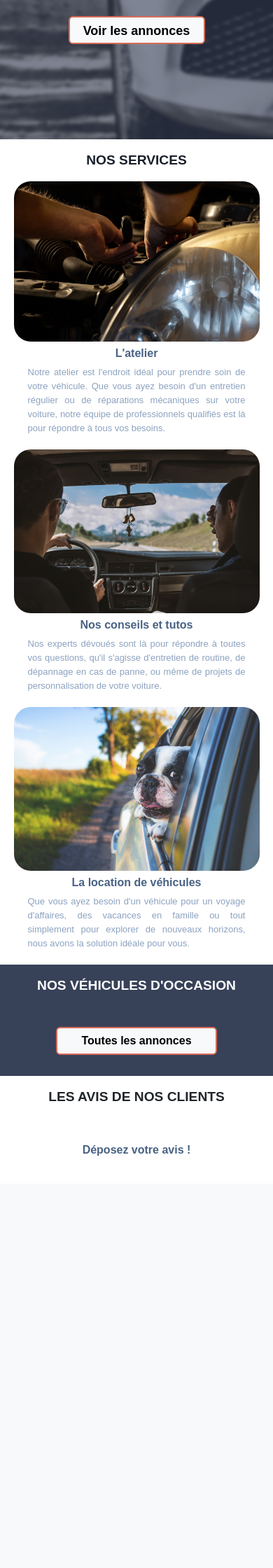
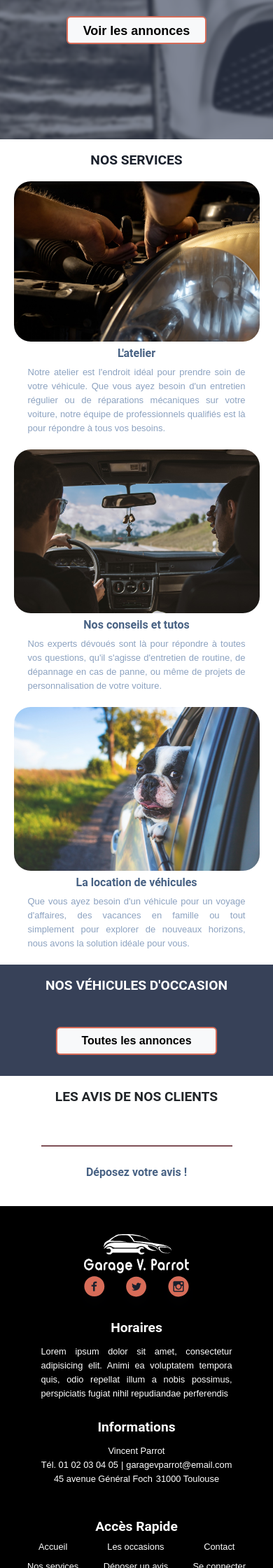
Before and after one commit to Lykoleen/Garage_V_Parrot, a PHP site: template src/Views/main/index.php in a window 390 px wide. Shown: the part 640-2880 px from the top of the page at 70% size. Before the commit the page ends 2291 px from the top, so only its background shows below. Run offline with PHP 8.4, Linux system fonts and the light colour scheme; the template is opened without the code that fills it, so the values that code supplies are empty.

Commit message:
📦 NEW: Design footer version mobile

```diff
--- a/src/Views/default.php
+++ b/src/Views/default.php
@@ -8,6 +8,8 @@
     <link rel="stylesheet" type="text/css" href="/css/init.css"/>
     <link rel="stylesheet" type="text/css" href="/css/main.css"/>
     <link rel="stylesheet" type="text/css" href="/css/horaires.css"/>
+    <link rel="stylesheet" type="text/css" href="/css/header.css"/>
+    <link rel="stylesheet" type="text/css" href="/css/footer.css"/>
     <title>Garage V_Parrot - <?= $pageTitle ?? 'Accueil' ?></title>
 </head>
 
@@ -74,6 +76,59 @@
         <?= $contenu ?>
     </main>
 
+    <footer>
+        <div class="container_infos_footer">
+            <div class="logo_et_reseaux">
+                <img width="150" class="logo_blanc" src="<?php realpath(dirname(__DIR__, 1))?>/assets/img/logo_blanc.svg" alt="logo du garage automobile de monsieur parrot vincent">
+                <div class="reseaux">
+                    <img src="<?php realpath(dirname(__DIR__, 1))?>/assets/img/facebook.svg" alt="logo du garage automobile de monsieur parrot vincent">
+                    <img src="<?php realpath(dirname(__DIR__, 1))?>/assets/img/twitter.svg" alt="logo du garage automobile de monsieur parrot vincent">
+                    <img src="<?php realpath(dirname(__DIR__, 1))?>/assets/img/instagram.svg" alt="logo du garage automobile de monsieur parrot vincent">
+                </div>
+            </div>
+            <div class="horaires">
+                <h3>Horaires</h3>
+                <p>Lorem ipsum dolor sit amet, consectetur adipisicing elit. Animi ea voluptatem tempora quis, odio repellat illum a nobis possimus, perspiciatis fugiat nihil repudiandae perferendis</p>
+            </div>
+            <div class="infos_garage">
+                <h3>Informations</h3>
+                <p>Vincent Parrot</p>
+                <div class="p_groupe1">
+                    <p>Tél. 01 02 03 04 05</p>
+                    <p>garagevparrot@email.com</p>
+                </div>
+                <div class="p_groupe2">
+                    <p>45 avenue Général Foch</p>
+                    <p>31000 Toulouse</p>
+                </div>
+            </div>
+            <div class="acces_rapide">
+                <h3>Accès Rapide</h3>
+                <div class="link_acces_rapide">
+                    <div class="link_accueil_et_services">
+                        <a class="link" href="/">Accueil</a>
+                        <a class="link" href="#services">Nos services</a>
+                    </div>
+                    <div class="link_occasions_et_avis">
+                        <a class="link" href="/annonces">Les occasions</a>
+                        <a class="link" href="#depot_avis">Déposer un avis</a>
+                    </div>
+                    <div class="link_contact_et_connexion">
+                        <a class="link" href="/contact">Contact</a>
+                        <a class="link" href="/employes/login">Se connecter</a>
+                    </div>
+                </div>
+            </div>
+        </div>
+        <div class="container_mentions">
+            <div class="link_mentions">
+                <a href="">©2023 Garage V.Parrot. Tous droits réservés.</a>
+                <a href="">Politique de confidentialité</a>
+                <a href="">Mentions légales</a>
+            </div>
+        </div>
+    </footer>
+
     <script src="/bootstrap/js/bootstrap.bundle.min.js"></script>
     <script src="/bootstrap/js/bootstrap.min.js"></script>
     <script src="/js/note.js"></script>
--- a/src/Views/main/index.php
+++ b/src/Views/main/index.php
@@ -6,12 +6,12 @@
             <p>Que vous recherchiez des services d'entretien, de réparation, ou que vous souhaitiez acheter une voiture d’occasion, vous êtes au bon endroit !</p>
         </div>
         <a href="/annonces/index">
-            <button class="w-50 btn btn-light btn_presentation">Voir les annonces</button>
+            <button class="btn btn-light btn_presentation">Voir les annonces</button>
         </a>
     </div>
     <div class="overlay"></div>
 </section>
-<section class="section_services">
+<section id="services" class="section_services">
     <h2>NOS SERVICES</h2>
     <div class="presentation_services">
         <div class="card_services">
@@ -61,7 +61,7 @@
 <section class="section_avis">
     <div class="container_avis_publies">
         <h2>LES AVIS DE NOS CLIENTS</h2>
-        <div class="avis_client">
+        <div class="avis_client_mobile">
             <div id="carouselExampleControls" class="carousel slide" data-bs-ride="carousel">
                 <div class="carousel-inner">
                     <?php $count = 0 ?>
--- /dev/null
+++ b/src/public/css/footer.css
@@ -0,0 +1,135 @@
+.container_infos_footer {
+    background-color: black;
+    color: #FFFFFF;
+    display: flex;
+    flex-direction: column;
+    margin: auto;
+}
+
+.container_infos_footer p, .container_infos_footer a, .container_mentions a {
+    font-size: 0.8rem;
+}
+
+/* Logo et réseaux */
+
+.logo_et_reseaux {
+    margin: auto;
+    margin-top: 40px;
+    width: 50%;
+    display: flex;
+    flex-direction: column;
+    align-items: center;
+}
+
+.logo_blanc {
+    margin: auto;
+}
+
+.reseaux {
+    display: flex;
+    justify-content: center;
+    width: 100%;
+}
+
+.reseaux img {
+    width: 60px;
+}
+
+/* Horaires */
+
+.horaires {
+    width: 70%;
+    max-width: 350px;
+    margin: auto;
+}
+
+.horaires h3 {
+    margin-bottom: 15px;
+    font-size: 1.2rem;
+}
+
+/* Informations du garage */
+
+.infos_garage {
+    width: 90%;
+    margin: 20px auto;
+}
+
+.infos_garage p {
+    text-align: center;
+
+}
+
+.p_groupe1, .p_groupe2 {
+    display: flex;
+    justify-content: center;
+    flex-wrap: nowrap;
+
+}
+
+.p_groupe1 p:first-child::after{
+    content: "|";
+    margin: 0 4px;
+}
+
+.p_groupe2 p:first-child {
+    margin-right: 5px;
+}
+
+.infos_garage h3 {
+    font-size: 1.2rem;
+    margin-bottom: 15px;
+}
+
+/* Accès rapide */
+.acces_rapide {
+    width: 80%;
+    max-width: 350px;
+    margin: 20px auto;
+}
+
+.acces_rapide h3 {
+    font-size: 1.2rem;
+    margin-bottom: 15px;
+}
+
+.link_acces_rapide {
+    display: flex;
+    justify-content: space-between;
+}
+
+.link_acces_rapide a {
+    text-decoration: none;
+    text-align: center;
+    color: white;
+}
+
+.link_accueil_et_services,
+.link_occasions_et_avis,
+.link_contact_et_connexion {
+    display: flex;
+    flex-direction: column;
+    align-items: center;
+    gap: 15px;
+}
+/* Mentions légales ect */
+
+.container_mentions {
+    background-color: black;
+}
+
+.link_mentions {
+    width: 70%;
+    height: 120px;
+    margin: auto;
+    padding: 20px 0 20px 0;
+    display: flex;
+    flex-direction: column-reverse;
+    justify-content: space-around;
+    align-items: center;
+}
+
+.link_mentions a {
+    text-decoration: none;
+    color: white;
+}
--- /dev/null
+++ b/src/public/css/header.css
@@ -0,0 +1,33 @@
+/* Nav bar */
+.liste_liens li {
+    padding-bottom: 10px;
+}
+
+.link {
+    position: relative;
+    color: #000000;
+    text-decoration: none;
+}
+
+.link::after {
+    position: absolute;
+    top: 20px;
+    bottom: 0;
+    left: 0;
+    right: 0;
+    margin: auto;
+    width: 0%;
+    content: '.';
+    color: transparent;
+    background: #7F5056;
+    height: 1px;
+    transition: all .5s;
+}
+
+.link:hover {
+    color: #D76C58;
+}
+
+.link:hover::after {
+    width: 100%;
+}
--- a/src/public/css/main.css
+++ b/src/public/css/main.css
@@ -27,6 +27,10 @@
     font-family: "DM Sans" , Arial, Times, serif;
 }
 
+h1, h2, h3 {
+    font-family: 'Roboto', Arial, Times, serif;
+}
+
 p {
     text-align: justify;
     line-height: 20px;
@@ -47,39 +51,6 @@ h3 {
     margin: 10px 0;
 }
 
-/* Nav bar */
-.liste_liens li {
-    padding-bottom: 10px;
-}
-
-.link {
-    position: relative;
-    color: #000000;
-    text-decoration: none;
-}
-
-.link::after {
-    position: absolute;
-    top: 20px;
-    bottom: 0;
-    left: 0;
-    right: 0;
-    margin: auto;
-    width: 0%;
-    content: '.';
-    color: transparent;
-    background: #7F5056;
-    height: 1px;
-    transition: all .5s;
-}
-
-.link:hover {
-    color: #D76C58;
-}
-
-.link:hover::after {
-    width: 100%;
-}
 
 /* Section présentation du garage et occasion */
 
@@ -107,12 +78,11 @@ h3 {
 }
 
 .content_presentation h1{
-    font-family: 'Roboto', Arial, Times, serif;
     line-height: 120%;
     color: #D76C58;
     margin-bottom: 20px;
     font-weight: bold;
-    font-size: 1.5rem;
+    font-size: 1.8rem;
     letter-spacing: 1px;
     text-shadow: #000000 1px 1px 1px;
 }
@@ -120,7 +90,6 @@ h3 {
 .content_presentation p {
     color: #FFF;
     text-align: center;
-    font-family: 'Roboto', Arial, Times, serif;
     font-size: 20px;
     font-style: normal;
     font-weight: 700;
@@ -135,6 +104,7 @@ h3 {
 }
 
 .btn_presentation{
+    width: 200px;
     height: 40px;
     align-items: center;
     border-radius: 6px;
@@ -144,12 +114,12 @@ h3 {
 }
 
 .mercedes {
-    width: 350%;
-    height: 100%;
+    width: 1200px;
+    height: 800px;
     z-index: -10;
     position: absolute;
     top: -30px;
-    left: -110%;
+    left: -300px;
     filter: blur(2px);
     transform: scale(1.1);
 }
@@ -260,6 +230,7 @@ h3 {
     font-size: 13px;
     margin: 20px auto;
     height: 150px;
+    text-align: center;
 }
 
 /* Section pour déposer un avis */
@@ -267,6 +238,7 @@ h3 {
 .container_depot_avis {
     width: 70%;
     margin: 40px auto;
+    border-top: #7F5056 2px solid;
 }
 
 .container_depot_avis h3 {
@@ -336,3 +308,7 @@ h3 {
     width: 120px;
     font-weight: bold;
 }
+
+.container_depot_avis form label {
+    color: #667080;
+}
```
Also changed, not shown: src/public/assets/img/facebook.svg (added), src/public/assets/img/instagram.svg (added), src/public/assets/img/logo_blanc.svg (added), src/public/assets/img/twitter.svg (added).
